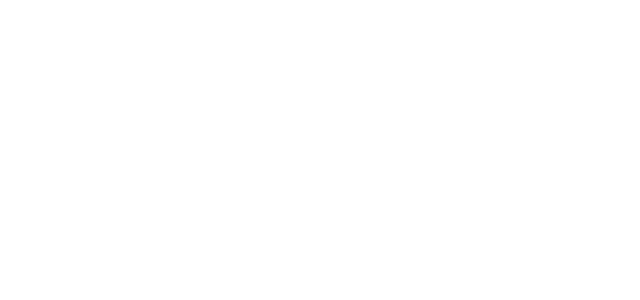
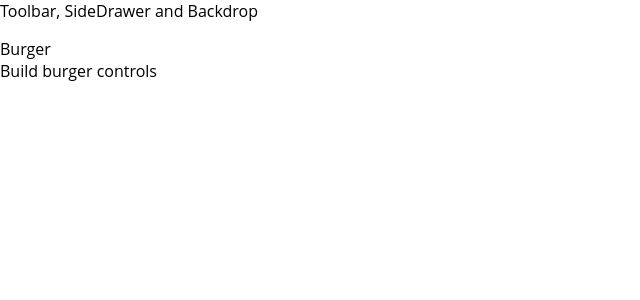
Before and after one commit to catanineto/burger-builder, a React (Create React App) app: page / in a window 1280 px wide. Shown: the top 300 px of the page, without its empty margins (0-640 px from the left). Built offline with nearby package versions, Linux system fonts and the light colour scheme; the HTML template or start-up script is replaced by a standard one.

Commit message:
[Feat] Initial components and containers creation

```diff
--- a/src/App.js
+++ b/src/App.js
@@ -1,9 +1,21 @@
-function App() {
-  return (
-    <div>
+import React, { Component } from 'react';
+import Layout from './components/Layout/Layout';
+import BurgerBuilder from './containers/Burger-Builder/BurgerBuilder';
 
-    </div>
-  );
+class App extends Component {
+  render() {
+    return (
+      <div>
+        <Layout>
+          <p></p>
+        </Layout>
+
+        <BurgerBuilder/>
+
+
+      </div>
+    );
+  }
 }
 
 export default App;
--- /dev/null
+++ b/src/components/Layout/Layout.css
@@ -0,0 +1,3 @@
+.Content {
+    margin-top: 16px;
+}
--- /dev/null
+++ b/src/components/Layout/Layout.js
@@ -0,0 +1,16 @@
+import React from 'react';
+import classes from './Layout.css';
+
+const layout = (props) => {
+    return (
+        <React.Fragment>
+            <div>Toolbar, SideDrawer and Backdrop</div>
+            <main className={classes.Content}>
+                {props.children}
+            </main>
+        </React.Fragment>
+    )
+}
+
+
+export default layout;
--- /dev/null
+++ b/src/containers/Burger-Builder/BurgerBuilder.js
@@ -0,0 +1,15 @@
+import React, { Component } from 'react';
+
+class BurgerBuilder extends Component {
+
+    render() {
+        return (
+            <React.Fragment>
+                <div>Burger</div>
+                <div>Build burger controls</div>
+            </React.Fragment>
+        )
+    }
+}
+
+export default BurgerBuilder;
--- a/src/index.css
+++ b/src/index.css
@@ -1,13 +1,7 @@
 body {
   margin: 0;
-  font-family: -apple-system, BlinkMacSystemFont, 'Segoe UI', 'Roboto', 'Oxygen',
-    'Ubuntu', 'Cantarell', 'Fira Sans', 'Droid Sans', 'Helvetica Neue',
+  font-family: 'Open Sans', 'Sans-Serif',
     sans-serif;
   -webkit-font-smoothing: antialiased;
   -moz-osx-font-smoothing: grayscale;
 }
-
-code {
-  font-family: source-code-pro, Menlo, Monaco, Consolas, 'Courier New',
-    monospace;
-}
```
